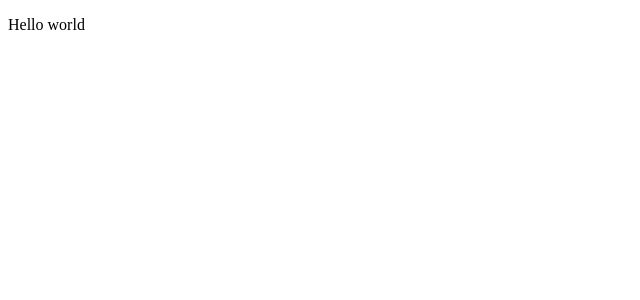
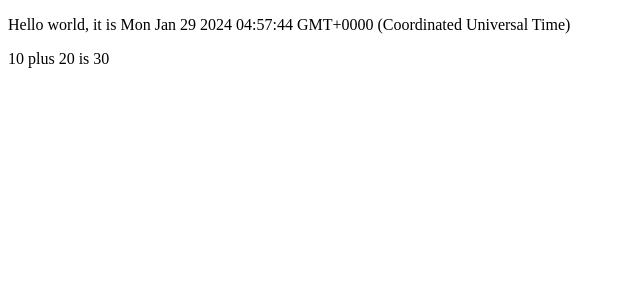
Before and after one commit to socratic617/Full-Stack-Open-Exercises, a React (Vite) app in the folder part-1-excercise/part1/: page / in a window 1280 px wide. Shown: the top 300 px of the page, without its empty margins (0-640 px from the left). Built offline with nearby package versions, Linux system fonts and the light colour scheme.

Commit message:
testing out components

```diff
--- a/part-1-excercise/part1/src/App.jsx
+++ b/part-1-excercise/part1/src/App.jsx
@@ -1,10 +1,16 @@
 const App = () => {
-  console.log('Hello from komponentti')
+  const now = new Date()
+  const a = 10
+  const b = 20
+  console.log(now, a + b)
+
   return (
     <div>
-      <p>Hello world</p>
+      <p>Hello world, it is {now.toString()}</p>
+      <p>
+        {a} plus {b} is {a + b}
+      </p>
     </div>
   )
 }
-
 export default App
```
